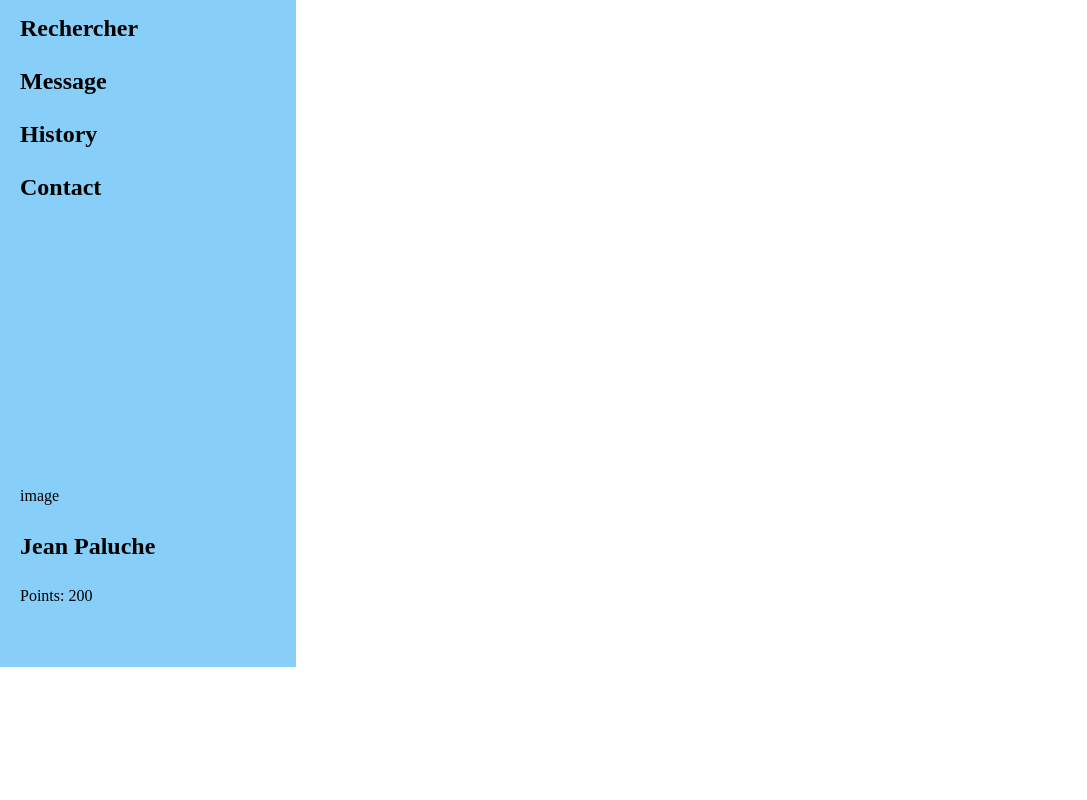
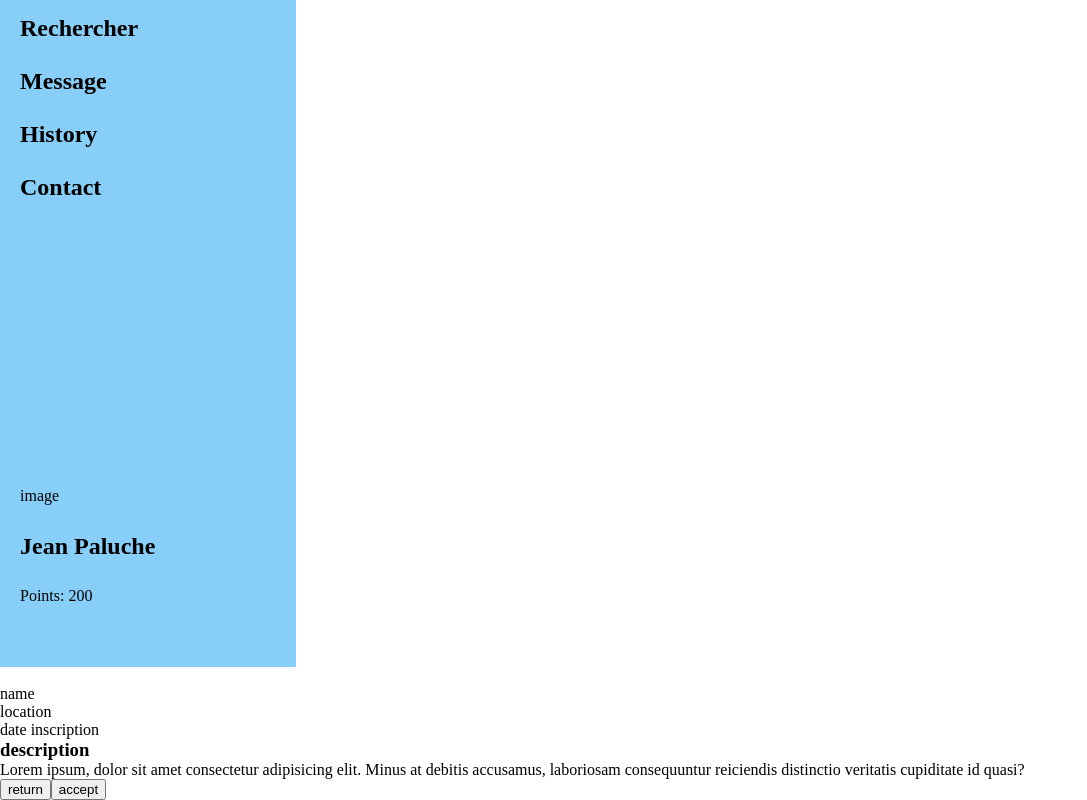
Before and after one commit to Ismail51/jua-front, a React (Create React App) app: page /VoirPlus in a window 1280 px wide. Shown: the part 173-973 px from the top of the page, without its empty margins (0-1087 px from the left). Before the commit the page ends 840 px from the top, so only its background shows below. Built offline with nearby package versions, Linux system fonts and the light colour scheme.

Commit message:
createRoute

```diff
--- a/src/App.js
+++ b/src/App.js
@@ -1,14 +1,24 @@
-import React from "react"
-import './App.css';
-import Navbar from './components/Navbar';
+import Profil from "./components/profil";
+import ActiveOffres from "./components/activeOffres";
+import Messagerie from "./components/messagerie";
+import Navbar from "./components/navbar";
+import RechercheBar from "./components/rechercheBar";
+import ServicesRendu from "./components/servicesRendu";
+import VoirPlus from "./components/voirPlus";
+import { BrowserRouter, Routes, Route } from "react-router-dom";
 
-
-function App() {
+export default function App() {
   return (
-    <div className="App">
-      <Navbar/>
-    </div>
+    <BrowserRouter>
+      <Routes>
+        {/* <Route path="/Profil" element={<Profil />}></Route>
+        <Route path="/ActivesOffres" element={<ActiveOffres />}></Route>
+        <Route path="/Messagerie" element={<Messagerie />}></Route>
+        <Route path="/Navbar" element={<Navbar />}></Route>
+        <Route path="/RechercheBar" element={<RechercheBar />}></Route>
+        <Route path="/ServicesRendu" element={<ServicesRendu />}></Route> */}
+        <Route path="/VoirPlus" element={<VoirPlus />}></Route>
+      </Routes>
+    </BrowserRouter>
   );
 }
-
-export default App;
--- /dev/null
+++ b/src/components/activeOffres.jsx
@@ -0,0 +1,5 @@
+export default function ActiveOffres() {
+  return (
+    <p>page profil</p>
+  );
+}
--- /dev/null
+++ b/src/components/profil.js
@@ -0,0 +1,6 @@
+
+export default function Profil() {
+  return (
+    <p>page profil</p>
+  );
+}
--- /dev/null
+++ b/src/components/voirPlus.jsx
@@ -0,0 +1,34 @@
+import React from "react";
+import NavBar from './navbar'
+import '../App.css'
+
+
+function VoirPlus() {
+  return(
+    <div>
+      <NavBar></NavBar>
+      <div>
+        <div className="offer-top">
+          <img src="" alt="" />
+          <div className="right-info">
+            <p>name</p>
+            <p>location</p>
+            <p>date inscription</p>
+          </div>
+        </div>
+        <div className="offer-bottom">
+          <div className="offer-description">
+            <h3>description</h3>
+            <p>Lorem ipsum, dolor sit amet consectetur adipisicing elit. Minus at debitis accusamus, laboriosam consequuntur reiciendis distinctio veritatis cupiditate id quasi?</p>
+          </div>
+          <div className="offer-btn">
+            <button>return</button>
+            <button>accept</button>
+          </div>
+        </div>
+      </div>
+    </div>
+  )
+}
+
+export default VoirPlus
```
Also changed, not shown: src/components/Home.jsx (deleted, +0 -9 lines), src/components/Button.jsx (deleted), src/components/Footer.jsx (deleted), src/components/messagerie.jsx (added), src/components/rechercheBar.jsx (added), src/components/servicesRendu.jsx (added).
